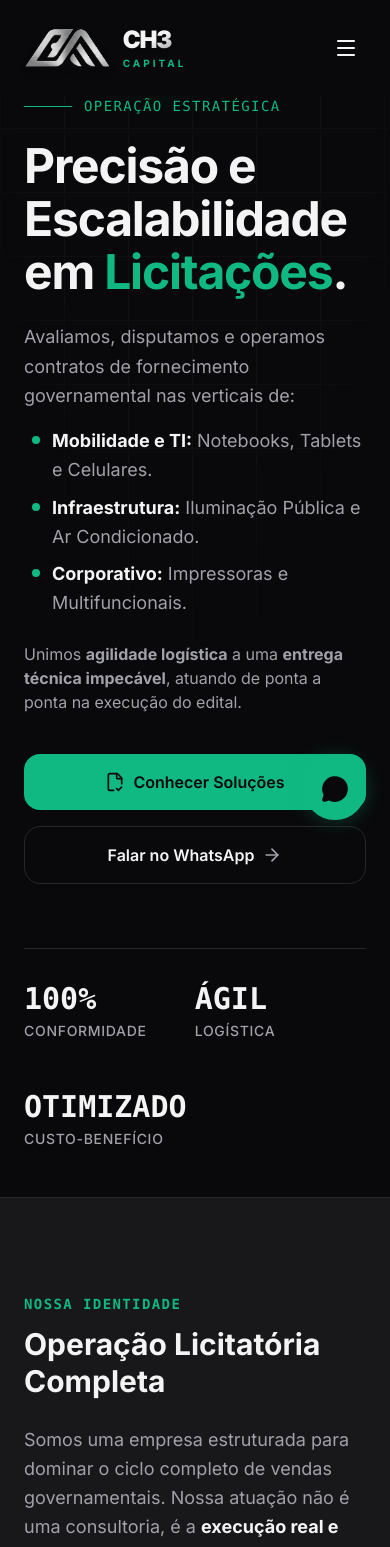
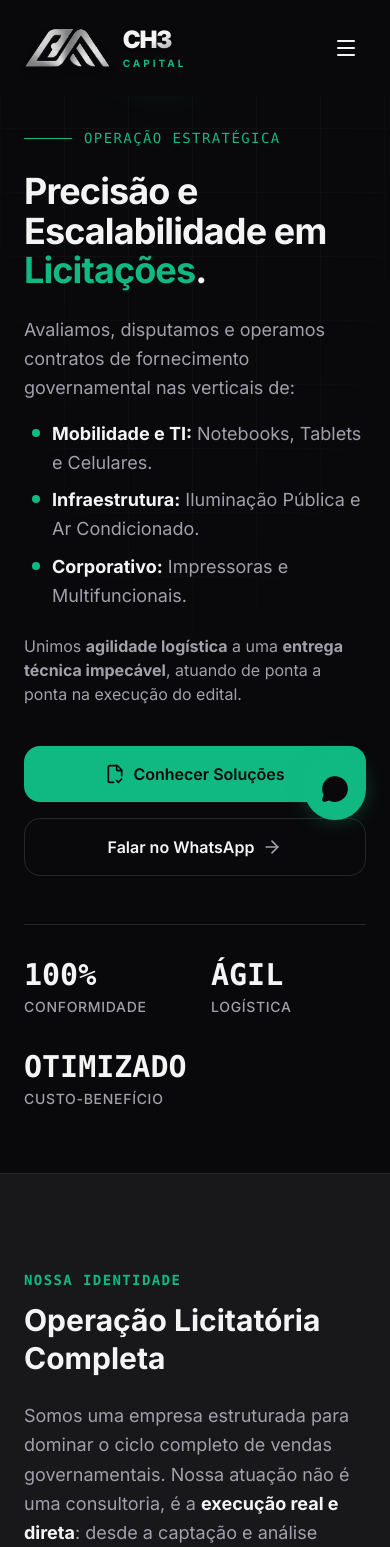
Before and after one commit to sistemapagamentosch3/CH3Capital, a Next.js app: page / in a window 390 px wide. Shown: the top 1547 px of the page. Built offline with nearby package versions, Linux system fonts and the light colour scheme.

Commit message:
Optimize mobile layout and typography across sections

```diff
--- a/src/components/About.tsx
+++ b/src/components/About.tsx
@@ -25,7 +25,7 @@ export default function About() {
   return (
     <section id="sobre" className="py-24 bg-brand-surface relative border-b border-brand-border">
       <div className="max-w-7xl mx-auto px-6 md:px-12">
-        <div className="grid md:grid-cols-2 gap-16 items-center">
+        <div className="grid md:grid-cols-2 gap-10 md:gap-16 items-center">
 
           <motion.div
             initial={{ opacity: 0, x: -20 }}
@@ -36,7 +36,7 @@ export default function About() {
             <h2 className="text-sm font-bold text-brand-accent tracking-widest uppercase mb-3 font-mono">
               Nossa Identidade
             </h2>
-            <h3 className="text-3xl md:text-4xl font-bold text-brand-text leading-tight mb-6">
+            <h3 className="text-3xl sm:text-4xl font-bold text-brand-text leading-tight mb-6">
               Operação Licitatória Completa
             </h3>
             <p className="text-brand-muted text-lg mb-6 leading-relaxed">
--- a/src/components/Diferencial.tsx
+++ b/src/components/Diferencial.tsx
@@ -16,7 +16,7 @@ export default function Diferencial() {
   return (
     <section className="py-24 bg-[#09090b] border-y border-brand-border relative overflow-hidden">
       <div className="max-w-7xl mx-auto px-6 md:px-12 relative z-10">
-        <div className="grid lg:grid-cols-2 gap-16 items-center">
+        <div className="grid lg:grid-cols-2 gap-10 lg:gap-16 items-center">
 
           <motion.div
             initial={{ opacity: 0, x: -20 }}
@@ -28,7 +28,7 @@ export default function Diferencial() {
               <ShieldAlert size={14} className="text-brand-accent" />
               Filosofia Operacional
             </div>
-            <h2 className="text-4xl md:text-5xl font-bold text-brand-text mb-6 leading-tight">
+            <h2 className="text-3xl md:text-4xl lg:text-5xl font-bold text-brand-text mb-6 leading-tight">
               Operação Robusta: <span className="text-brand-accent block mt-2">Do pregão à entrega final sem gargalos.</span>
             </h2>
             <p className="text-xl text-brand-muted mb-8 leading-relaxed">
--- a/src/components/Hero.tsx
+++ b/src/components/Hero.tsx
@@ -29,7 +29,7 @@ export default function Hero() {
   };
 
   return (
-    <section className="relative min-h-screen flex items-center justify-center pt-24 pb-12 bg-brand-base border-b border-brand-border">
+    <section className="relative min-h-screen flex items-center justify-center pt-32 sm:pt-40 pb-16 bg-brand-base border-b border-brand-border">
       {/* Elementos de Fundo com Spotlight */}
       <div className="absolute inset-0 z-0 overflow-hidden pointer-events-none bg-brand-base">
         <Spotlight className="-top-40 -left-10 md:-left-32 md:-top-20 h-screen" fill="#10b981" />
@@ -52,7 +52,7 @@ export default function Hero() {
 
           <motion.h1
             variants={itemVariants}
-            className="text-5xl md:text-6xl lg:text-7xl font-bold text-brand-text tracking-tight leading-[1.1] mb-6"
+            className="text-4xl sm:text-5xl md:text-6xl lg:text-7xl font-bold text-brand-text tracking-tight leading-[1.1] mb-6"
           >
             Precisão e Escalabilidade em <span className="text-brand-accent">Licitações</span>.
           </motion.h1>
@@ -101,7 +101,7 @@ export default function Hero() {
           {/* Dados de credibilidade sólidos e sem glow */}
           <motion.div
             variants={itemVariants}
-            className="mt-16 pt-8 border-t border-brand-border flex flex-wrap gap-12 text-brand-muted"
+            className="mt-12 sm:mt-16 pt-8 border-t border-brand-border grid grid-cols-2 sm:flex sm:flex-wrap gap-8 sm:gap-12 text-brand-muted"
           >
             <div className="flex flex-col">
               <span className="text-3xl font-bold text-brand-text font-mono">100%</span>
```
